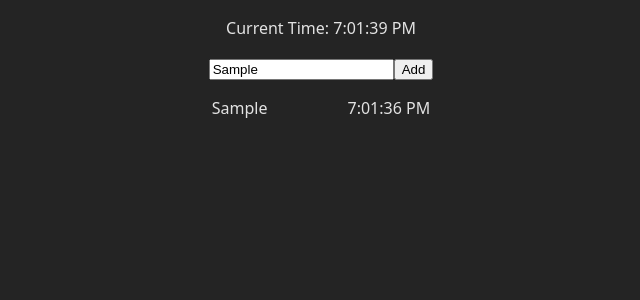
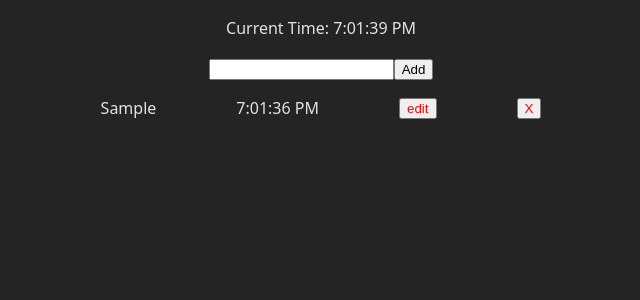
Before and after one commit to hansrajathole/Timer, a React (Vite) app: page / in a window 1280 px wide. Both pictures are taken after typing "Sample" into the empty fields and a click on the button "Add". Shown: the top 300 px of the page, without its empty margins (319-959 px from the left). Built offline with nearby package versions, Linux system fonts and the light colour scheme.

Commit message:
Implement edit and delete functionality for todo items

```diff
--- a/src/App.jsx
+++ b/src/App.jsx
@@ -5,6 +5,7 @@ function App() {
   const [currentTime, setCurrentTime] = useState(date);
   const [todo, settodo] = useState([])
   const [taks, settaks] = useState('')
+  const [isEdit, setisEdit] = useState(false)
   useEffect(() => {
     setInterval(()=>{
         setCurrentTime(new Date())
@@ -23,9 +24,17 @@ function App() {
     }
 
     settodo((prev)=> [...prev , obj])
+    settaks('')
 
   }
 
+  const handleEdit = (taks) =>{
+      settaks(taks)
+      setisEdit(!isEdit)
+  }
+  const handleDelete = (taks)=>{
+    settodo((prev)=>prev.filter((list)=> list.taks !== taks))
+  }
   return (
     <>
 
@@ -38,7 +47,10 @@ function App() {
         {
           todo.map((list , idx)=> <div className='list'>
             <div>{list.taks}</div>
-            <p>{list.time}</p>
+            <p disabled={isEdit}>{list.time}</p>
+
+            <button disabled={isEdit} onClick={()=>handleEdit(list.taks)}>edit</button>
+            <button onClick={()=>handleDelete(list.taks)}>X</button>
           </div>)
         }
       </div>
--- a/src/index.css
+++ b/src/index.css
@@ -21,3 +21,7 @@
   align-items: center;
   gap: 80px;
 }
+
+.list button {
+  color: red;
+}
```
